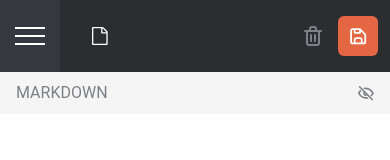
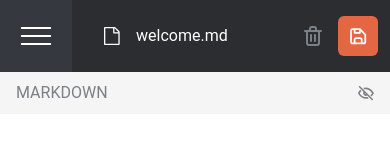
Before and after one commit to shan1y/markdown-editor, a React (Create React App) app: page / in a window 390 px wide. Shown: the top 160 px of the page. Built offline with nearby package versions, Linux system fonts and the light colour scheme.

Commit message:
finish mobile design

```diff
--- a/src/App.tsx
+++ b/src/App.tsx
@@ -8,11 +8,14 @@ import data from '../src/assets/data/data.json'
 function App() {
   const theme = useThemeStore((state:any) => state.theme);
   const setDocuments = useDocumentStore((state:any) => state.setDocuments)
+  const setDocumentTitle = useDocumentStore((state:any) => state.setDocumentTitle)
 
  useEffect(()=>{
+  console.log("triggered")
   if((!JSON.parse((localStorage.getItem("documents") || "")).state.documents)){
     setDocuments(data)}
- },[setDocuments])
+    setDocumentTitle(data[1].name)
+ },[setDocuments, setDocumentTitle])
 
 
   useEffect(() => {
--- a/src/Components/CreateModal.tsx
+++ b/src/Components/CreateModal.tsx
@@ -32,7 +32,7 @@ function CreateModal({setShowCreateModal}:Props) {
     <form className="flex flex-col gap-2" onSubmit={handleCreateDoc}>
         <h4 className='text-lg font-bold dark:text-white'>Create new document</h4>
         <label id="title"   className='text-s flex text-icon-grey flex-col dark:text-white focus-none'>Document Title
-    <input name="title" className='outline-0 p-1 bg-grey-1 my-2 dark:bg-slider-grey'></input>
+    <input name="title" required className='outline-0 p-1 bg-grey-1 my-2 dark:bg-slider-grey'></input>
     </label>
     <button className='bg-orange text-white rounded py-1' type="submit">Create</button>
     </form>
--- a/src/Components/DeleteModal.tsx
+++ b/src/Components/DeleteModal.tsx
@@ -1,17 +1,24 @@
 import React from 'react'
+import useDocumentStore from "../stores/useDocumentStore"
 
 type Props = {
 setShowDeleteModal:Function
 }
 
 function DeleteModal({setShowDeleteModal}:Props) {
+  const deleteDocument = useDocumentStore((state)=>state.deleteDocument)
+  const markdownTitle = useDocumentStore((state:any)=>state.documentTitle)
+  const docs = useDocumentStore((state:any)=>state.documents)
+
+
+
   return (
     <>
     <div className='overlay' onClick={()=>{setShowDeleteModal(false)}}></div>
     <div className='center-modal-delete dark:bg-side-bkg bg-white p-24 max-w-["40px"]  rounded-lg'>
     <h4 className='text-lg font-bold dark:text-white'>Delete this Document?</h4>
     <p className='dark:text-white text-icon-grey py-2 text-sm'>Are you sure you want to delete the 'welcome.md' document and its contents? This action cannot be reverted.</p>
-    <button className='bg-orange mt-2 cursor-pointer px-2 text-white rounded py-1' type="submit">Confirm & Delete</button>
+    <button onClick={()=>{deleteDocument(markdownTitle,docs); setShowDeleteModal(false)}} className='bg-orange mt-2 cursor-pointer px-2 text-white rounded py-1' type="submit">Confirm & Delete</button>
     </div>
     </>
   )
--- a/src/Components/Main.tsx
+++ b/src/Components/Main.tsx
@@ -1,7 +1,6 @@
-import React, { useEffect, useState } from 'react'
+import React, { useState } from 'react'
 import PageHeader from './PageHeader'
 import Preview from './Preview'
-import data from '../assets/data/data.json'
 import ReactMarkdown from 'react-markdown'
 import Side from './Side'
 import CreateModal from './CreateModal'
@@ -18,13 +17,14 @@ type Data = {
 function Main() {
  const  docs = useDocumentStore((state:any) => state.documents);
  const saveDocument = useDocumentStore((state)=>state.saveDocument)
- const setDocuments = useDocumentStore((state)=>state.setDocuments)
+ const setDocumentTitle = useDocumentStore((state)=>state.setDocumentTitle)
+ const markdownTitle = useDocumentStore((state:any)=>state.documentTitle)
   const [markdown, setMarkdown] = useState<string>("")
   const [showMarkdown, setShowMarkdown] = useState(true)
   const [sidebar, setSidebar] = useState(false)
   const [showCreateModal, setShowCreateModal] = useState(false)
   const [showDeleteModal, setShowDeleteModal] = useState(false)
-  const [markdownTitle, setMarkdownTitle] = useState<string>("")
+
 
 
   const handleMarkdownChange = (e: React.FormEvent) => {
@@ -36,7 +36,7 @@ function Main() {
       return title === item.name
     })
     if(selectedDoc){
-    setMarkdownTitle(selectedDoc.name)
+    setDocumentTitle(selectedDoc.name)
      setMarkdown(selectedDoc.content)}
   }
 
@@ -46,7 +46,7 @@ function Main() {
       return markdownTitle === item.name
     })
     selectedDoc.content = markdown
-    saveDocument(selectedDoc, docs, selectedDoc.content)
+    saveDocument(selectedDoc, docs)
   }
 
 
@@ -59,7 +59,7 @@ function Main() {
         <div className={sidebar ? 'open-right' : 'close-right'} >
           <PageHeader setShowDeleteModal={setShowDeleteModal} setSidebar={setSidebar} sidebar={sidebar} saveChanges={saveChanges} markdownTitle={markdownTitle}/>
           <Preview setShowMarkdown={setShowMarkdown} showMarkdown={showMarkdown} />
-          {showMarkdown && <textarea className="p-4 h-screen dark:bg-dark-bkg dark:text-white w-full" value={markdown} onChange={(e) => { handleMarkdownChange(e) }}></textarea>}
+          {showMarkdown && <textarea className="p-4 h-screen dark:bg-dark-bkg dark:text-white w-full outline-0" value={markdown} onChange={(e) => { handleMarkdownChange(e) }}></textarea>}
           {!showMarkdown && < ReactMarkdown className='preview dark:bg-dark-bkg  px-4'>{markdown}</ReactMarkdown>}
         </div>
       </div>
--- a/src/Components/PageHeader.tsx
+++ b/src/Components/PageHeader.tsx
@@ -14,10 +14,11 @@ interface Props {
 }
 
 function PageHeader({setSidebar, sidebar, setShowDeleteModal,markdownTitle, saveChanges}:Props) {
+
     return (
 
         <header className='bg-header-bkg flex items-center pr-3'>
-            <div onClick={() => { setSidebar(!sidebar)}} className='flex cursor-pointer h-72 w-72 justify-center bg-hamburger-bkg items-center'>
+            <div onClick={() => { setSidebar(!sidebar)}} className='flex cursor-pointer h-72 min-w-[72px] justify-center bg-hamburger-bkg items-center'>
                {!sidebar ?<img src={menuIcon} alt="menu icon"></img>: <img src={closeMenuIcon} className="min-w-[30px] p-2" alt="close menu icon"></img> }
             </div>
             <div className='flex justify-between w-full'>
--- a/src/Components/Side.tsx
+++ b/src/Components/Side.tsx
@@ -46,8 +46,6 @@ return(
                 <img onClick={setLightTheme} className=' dark:contrast-0 dark:invert-0  cursor-pointer contrast-200 invert' src={sun} alt="light mode icon"></img>
             </div>
 
-
-
         </section>
 
     )
--- a/src/stores/useDocumentStore.tsx
+++ b/src/stores/useDocumentStore.tsx
@@ -10,15 +10,22 @@ interface DocumentState {
 const DocumentStore =
       (set:any) => ({
       documents: null,
+      documentTitle:"",
        setDocuments: (input:string) => {set((state:any)=>({documents:input}))},
+       setDocumentTitle:(input:string) =>{set((state:any)=>({documentTitle:input}))},
        addDocument:(input:any) => set((state:any) => ({documents:[...state.documents, input]})),
-       saveDocument:(input:any, documents:any, content:string) => {
-        console.log(input, documents,content )
+       saveDocument:(input:any, documents:any) => {
         const objIndex = documents.findIndex((obj:any)=>{
           return obj.name === input.title
         })
         documents[objIndex] = input
         set((state:any)=>({documents:documents}))
+       },
+       deleteDocument:(input:any, documents:any) => {
+       const filteredDocuments = documents.filter((obj:any)=>{
+        return obj.name !== input
+       })
+       set((state:any)=>({documents:filteredDocuments}))
        }
 
       });
```
